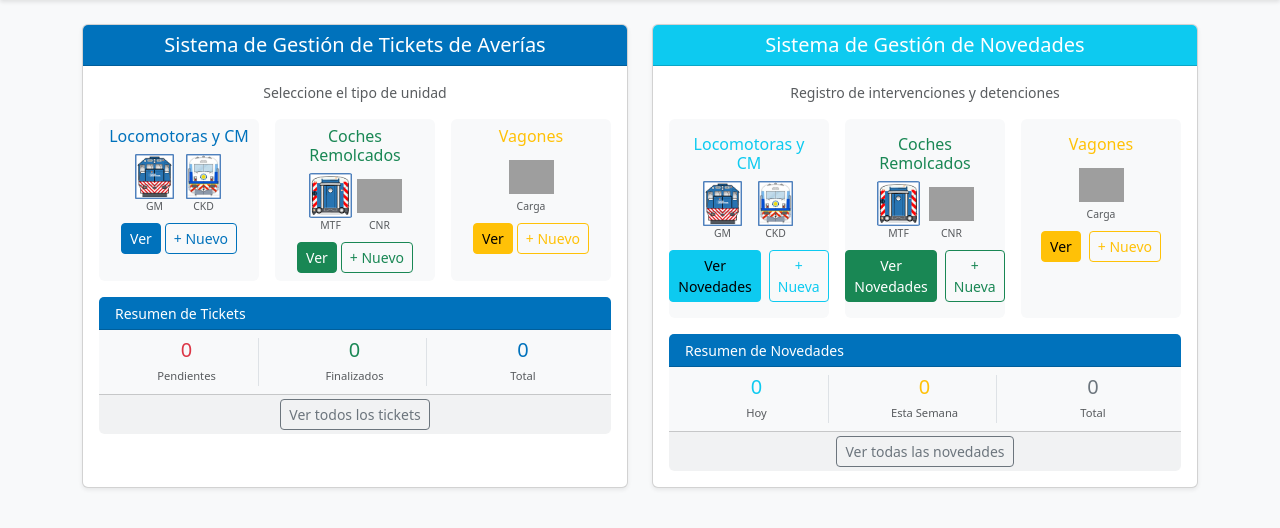
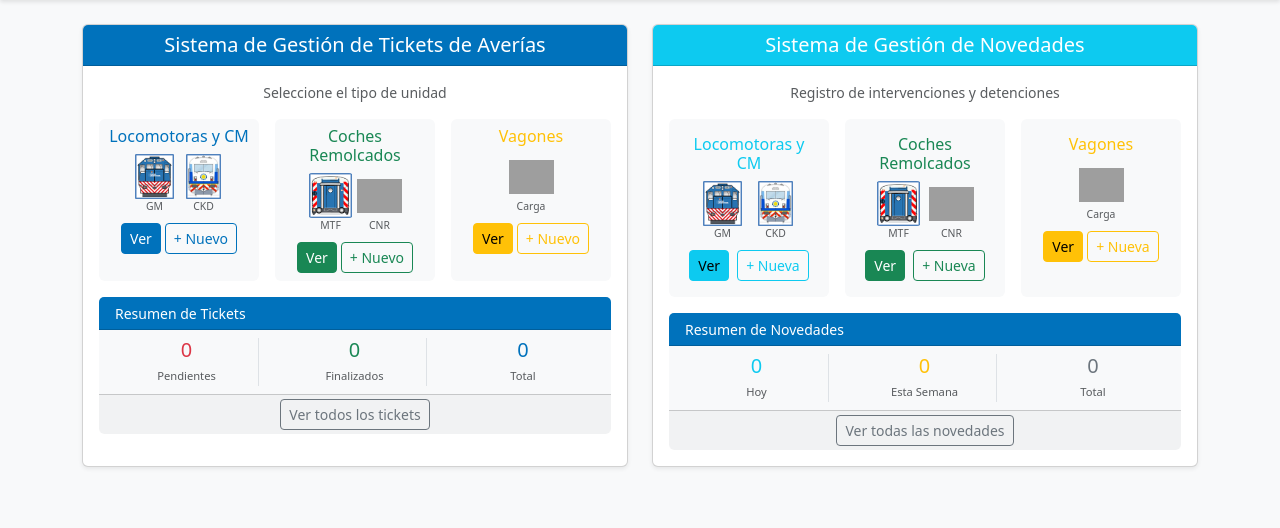
Before and after one commit to salamonepablo/sigma-rs, a Django app: page /sigma/ in a window 1280 px wide. Shown: the part 64-592 px from the top of the page. Run offline with Django 5.2, Linux system fonts and the light colour scheme; the visitor is signed in with stand-in values (Sample User, id 1); data that the repository does not hold is empty; grey boxes are pictures that could not be loaded.

Commit message:
fix: use Nuevo for tickets, Nueva for novedades

```diff
--- a/apps/tickets/presentation/templates/tickets/home.html
+++ b/apps/tickets/presentation/templates/tickets/home.html
@@ -142,7 +142,6 @@
             </div>
             <div class="card-body">
                 <p class="text-muted small text-center mb-3">Registro de intervenciones y detenciones</p>
-
                 <!-- Card de Novedades -->
                 <div class="row g-3 mb-3">
                     <div class="col-md-4">
@@ -161,7 +160,7 @@
                                 </div>
                                 <div class="d-flex gap-2 justify-content-center">
                                     <a href="{% url 'tickets:novedad_list_locomotoras' %}" class="btn btn-info btn-sm">
-                                        Ver Novedades
+                                        Ver
                                     </a>
                                     <a href="{% url 'tickets:novedad_create_locomotoras' %}" class="btn btn-outline-info btn-sm">
                                         + Nueva
@@ -186,7 +185,7 @@
                                 </div>
                                 <div class="d-flex gap-2 justify-content-center">
                                     <a href="{% url 'tickets:novedad_list_ccrr' %}" class="btn btn-success btn-sm">
-                                        Ver Novedades
+                                        Ver
                                     </a>
                                     <a href="{% url 'tickets:novedad_create_ccrr' %}" class="btn btn-outline-success btn-sm">
                                         + Nueva
@@ -205,12 +204,12 @@
                                         <small class="d-block text-muted">Carga</small>
                                     </div>
                                 </div>
-                                <div class="d-flex gap-2 justify-content-center">
+                                <div class="d-flex gap-1 justify-content-center">
                                     <a href="{% url 'tickets:novedad_list_vagones' %}" class="btn btn-warning btn-sm">
                                         Ver
                                     </a>
                                     <a href="{% url 'tickets:novedad_create_vagones' %}" class="btn btn-outline-warning btn-sm">
-                                        + Nuevo
+                                        + Nueva
                                     </a>
                                 </div>
                             </div>
```
